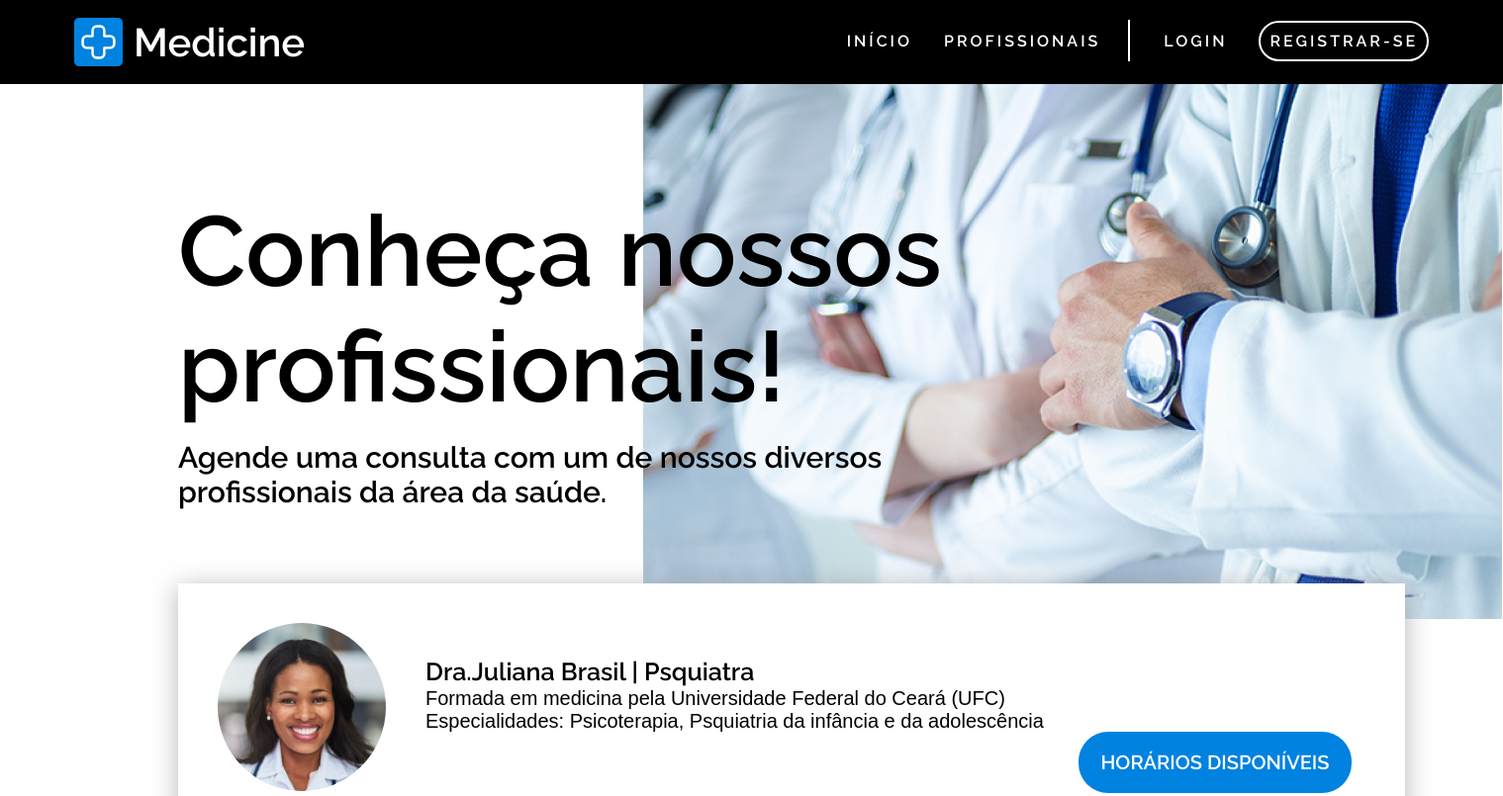
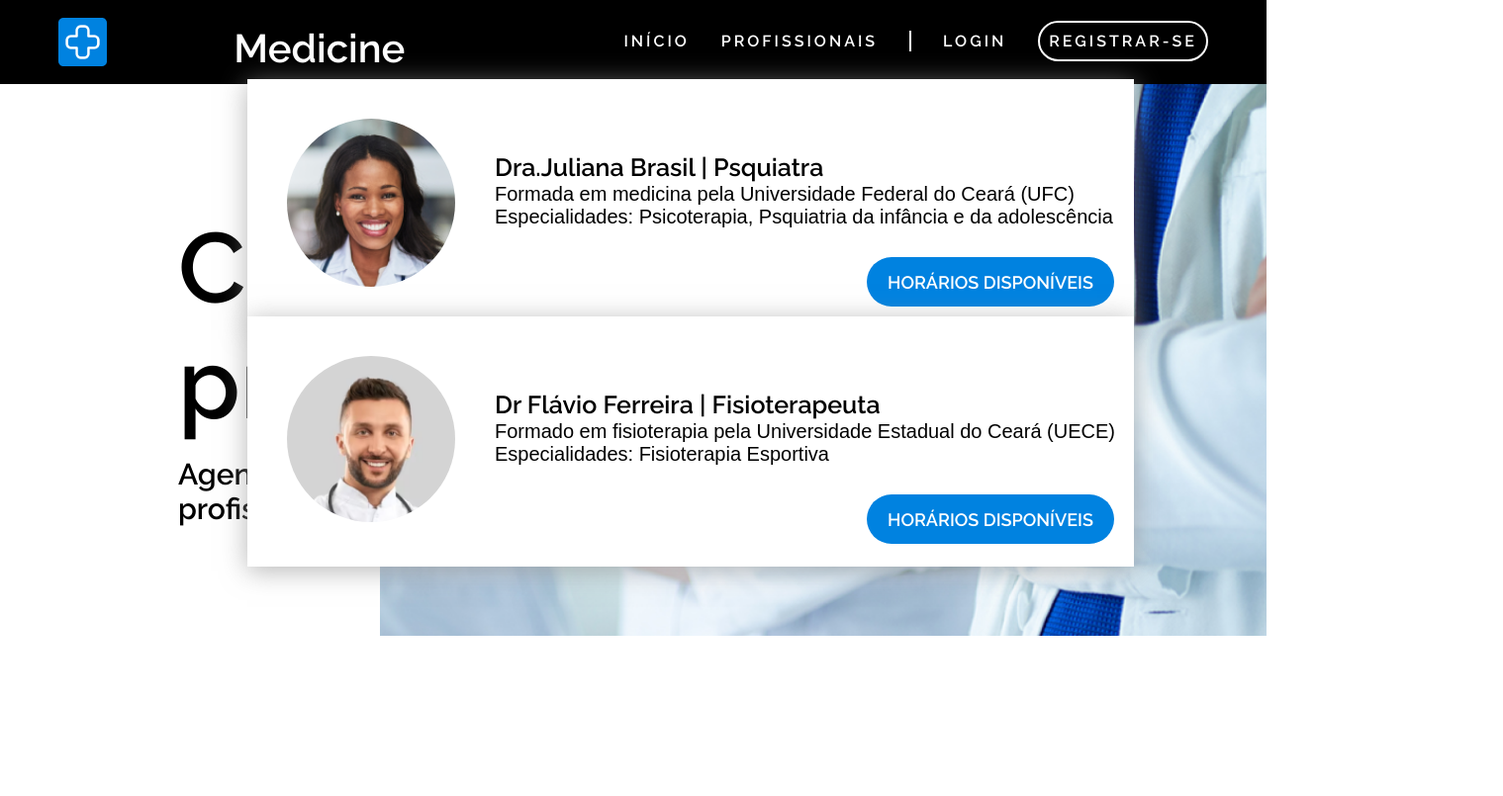
Before and after one commit to Nadiana-Kelly/Projeto-disciplina-de-Web, a plain HTML site: page index.html in a window 1280 px wide. Shown: the top 805 px of the page at 99% size, 1519 px wide, since content can reach past the window. Drawn offline with Linux system fonts and the light colour scheme; a web font is replaced by a local one.

Commit message:
style.css

```diff
--- a/style.css
+++ b/style.css
@@ -9,6 +9,8 @@
 
 body{
     background-color:   #FFFFFF;
+    width:100%;
+
 }
 
 a {
@@ -23,7 +25,7 @@ nav{
     align-items: center;
     background: #000000;
     position: absolute;
-    width: 1519px;
+    width: 100%;
     height: 85px;
     left: 0px;
     top: 0px;
@@ -36,7 +38,7 @@ background: #000000;
     list-style: none;
     display:flex;
     font-family: 'Raleway', sans-serif;
-    padding-left: 550px;
+    left: 50%;
     top:38px;
     height: 21px;
     font-style: SemiBold;
@@ -49,7 +51,6 @@ background: #000000;
 
 /* REGISTRAR-SE */
 ul li:nth-child(5) a {
-
     padding: 9px;
     background-color: none;
     border-radius: 40px;
@@ -60,11 +61,11 @@ ul li:nth-child(5) a {
 
 /* LINHA DO MENU */
 ul li:nth-child(3) a {
-    position: absolute;
+    position: relative;
     width: 42px;
     height: 0px;
-    left: 1120px;
-    top: 40px;
+    right: 15%;
+    /* top: 40px; */
     border: 1px solid #FFFFFF;
     transform: rotate(90deg);
 
@@ -72,17 +73,16 @@ ul li:nth-child(3) a {
 
 img [src="cruz 1.png"]{
     position: relative;
-    left: 100px;
-
+    left: 20%;
 }
 
 /* LOGO MEDICE */
 .logo{
-    position: absolute;
+    position: relative;
     width: 254px;
     height: 54px;
-    left: 135px;
-    top: 25px;
+    top: 15px;
+    left: 10px;
     font-family: 'Raleway', sans-serif;
     font-style: normal;
     font-weight: 600;
@@ -92,11 +92,17 @@ img [src="cruz 1.png"]{
     color: #FFFFFF;
 }
 
+.divLogo {
+    display: flex;
+    justify-content: center;
+}
+
 /*imagem dos médicos */
 img[src="image 3.png"]{
     position: relative;
     top: 85px;
-    left: 650px;
+    left: 30%;
+    width: 70%;
 }
 
 /*título da parte principal*/
@@ -136,10 +142,10 @@ img[src="image 3.png"]{
 /* retângulo dos médicos da página principal */
 #retangulo-medico1{
     position: absolute;
-    width: 1240px;
-    height: 253px;
-    left: 180px;
-    top: 590px;
+    width: 70%;
+    height: 250px;
+    left: 250px;
+    top: 5em;;
     background: #FFFFFF;
     box-shadow: 0px 4px 25px rgba(150, 150, 150, 0.70);
 }
@@ -180,14 +186,15 @@ img[src="image 3.png"]{
 
 .botao1, .botao2{
     border: none;
-    position: absolute;
-    font-size: 20px;
+    position: relative;
+    font-size: 18px;
     font-family: 'Raleway', sans-serif;
     color:  #FFFFFF;
-    width: 276px;
-    height: 62px;
-    left: 910px;
-    top: 150px;
+    width: 250px;
+    height: 50px;
+    float:right;
+    top: 180px;
+    right: 20px;
     background: #0082E0;
     border-radius: 30px;
 }
@@ -196,10 +203,10 @@ img[src="image 3.png"]{
 /* retângulo dos médicos da página principal */
 #retangulo-medico2{
     position: absolute;
-    width: 1240px;
+    width: 70%;
     height: 253px;
-    left: 180px;
-    top: 900px;
+    left: 250px;
+    top: 20em;
     background: #FFFFFF;
     box-shadow: 0px 4px 25px rgba(150, 150, 150, 0.70);
 }
@@ -236,3 +243,23 @@ img[src="image 3.png"]{
     top: 105px;
 
 }
+
+/*rodapé*/
+
+#rodape{
+    position: absolute;
+    width: 100%;
+    height: 200px;
+    left: 0px;
+    top: 1500px;
+    background: #000000;
+
+}
+
+/*para mexer nos dois retangulos*/
+.todos-retangulos{
+    align-items: center;
+    margin-bottom:1.5em;
+    top: 25em;
+
+}
```
